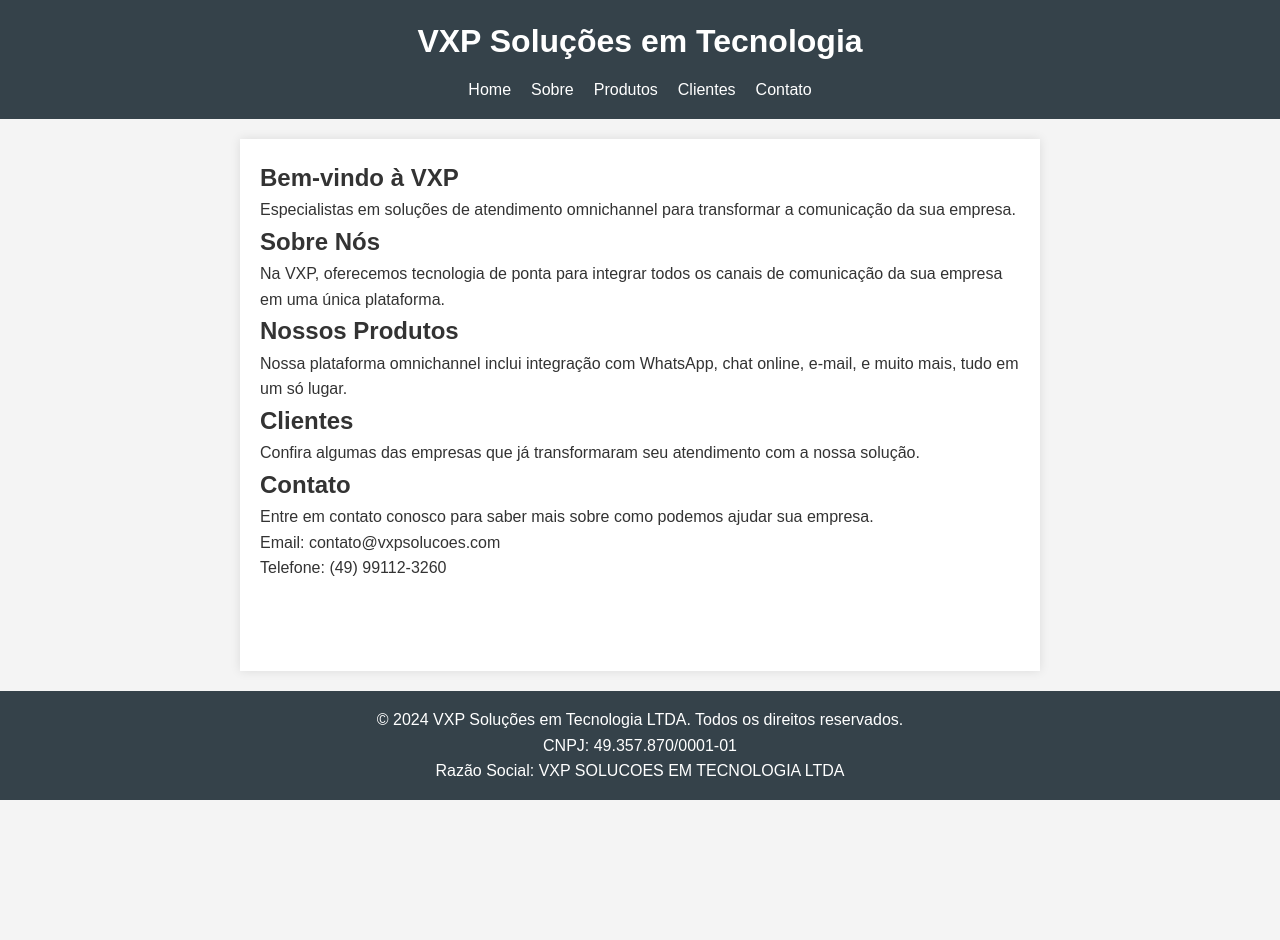
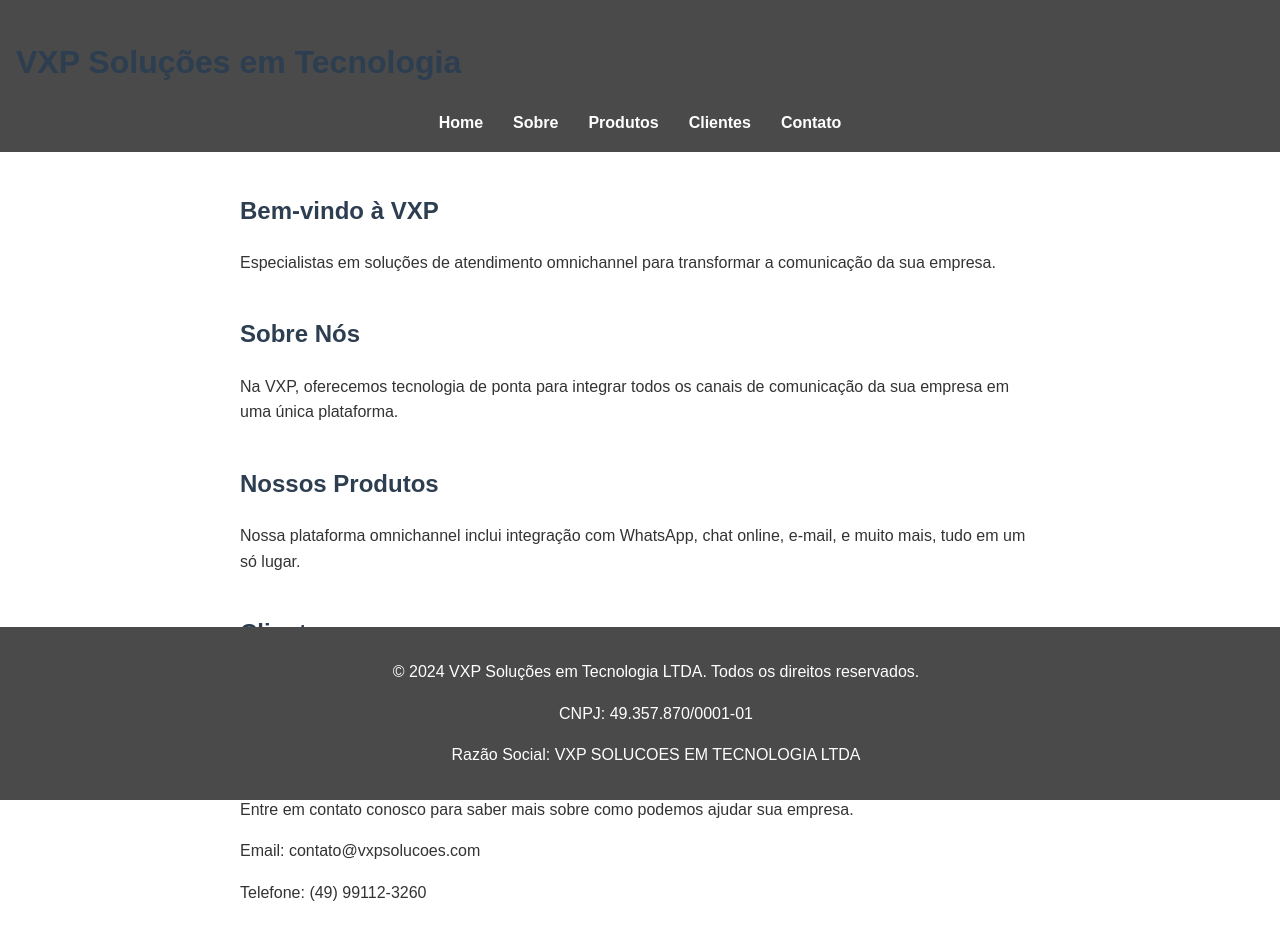
Before and after one commit to fabricioopasuite/vxptech, a plain HTML site: page index.html in a window 1280 px wide. Before the commit the page ends 800 px from the top, so only its background shows below. Drawn offline with Linux system fonts and the light colour scheme.

Commit message:
Update estilo.css

```diff
--- a/estilo.css
+++ b/estilo.css
@@ -1,67 +1,62 @@
-/* Resetando margens e preenchimentos padrão */
-* {
-    margin: 0;
-    padding: 0;
-    box-sizing: border-box;
-}
-
-/* Estilos gerais do corpo da página */
+/* Estilos gerais */
 body {
     font-family: Arial, sans-serif;
     line-height: 1.6;
+    margin: 0;
+    padding: 0;
     color: #333;
-    background-color: #f4f4f4;
-    display: flex;
-    flex-direction: column;
-    min-height: 100vh;
 }
 
-/* Estilos do cabeçalho */
+/* Cabeçalho */
 header {
-    background-color: #35424a;
-    color: #ffffff;
+    background-color: #4a4a4a;
     padding: 1rem;
-    text-align: center;
 }
 
-header h1 {
-    margin-bottom: 10px;
-}
-
-/* Estilos do menu de navegação */
 nav ul {
     list-style-type: none;
+    padding: 0;
+    margin: 0;
     display: flex;
     justify-content: center;
 }
 
 nav ul li {
-    margin: 0 10px;
+    margin: 0 15px;
 }
 
 nav ul li a {
-    color: #ffffff;
+    color: #fff;
     text-decoration: none;
+    font-weight: bold;
 }
 
 nav ul li a:hover {
-    color: #e74c3c;
+    color: #ddd;
 }
 
-/* Estilos da seção principal */
+/* Conteúdo principal */
 main {
-    flex: 1;
     max-width: 800px;
-    margin: 20px auto;
+    margin: 0 auto;
     padding: 20px;
-    background-color: #ffffff;
-    box-shadow: 0 0 10px rgba(0, 0, 0, 0.1);
 }
 
-/* Estilos do rodapé */
+section {
+    margin-bottom: 40px;
+}
+
+h1, h2 {
+    color: #2c3e50;
+}
+
+/* Rodapé */
 footer {
-    background-color: #35424a;
-    color: #ffffff;
+    background-color: #4a4a4a;
+    color: #fff;
     text-align: center;
     padding: 1rem;
+    position: fixed;
+    bottom: 0;
+    width: 100%;
 }
```
